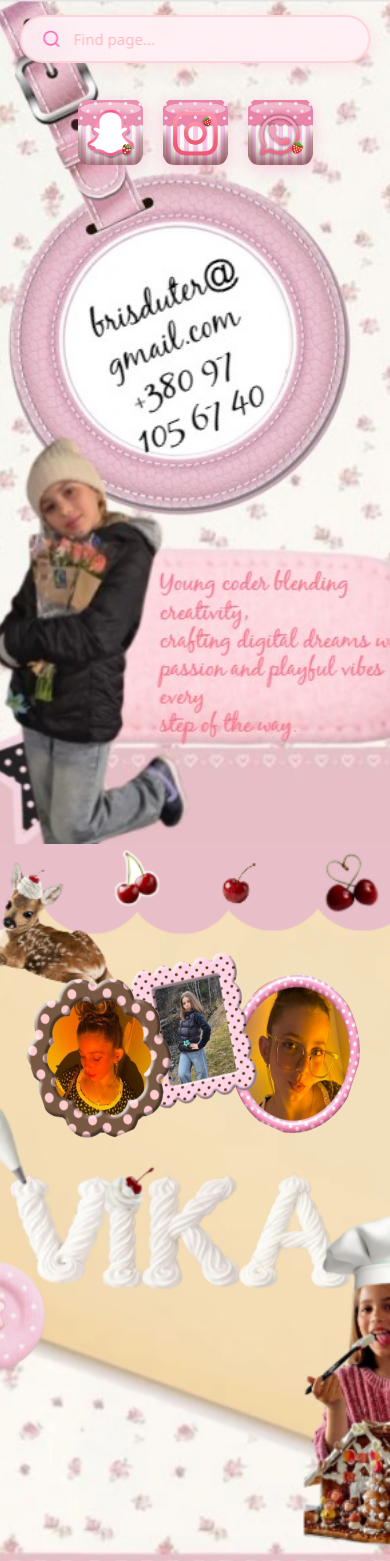
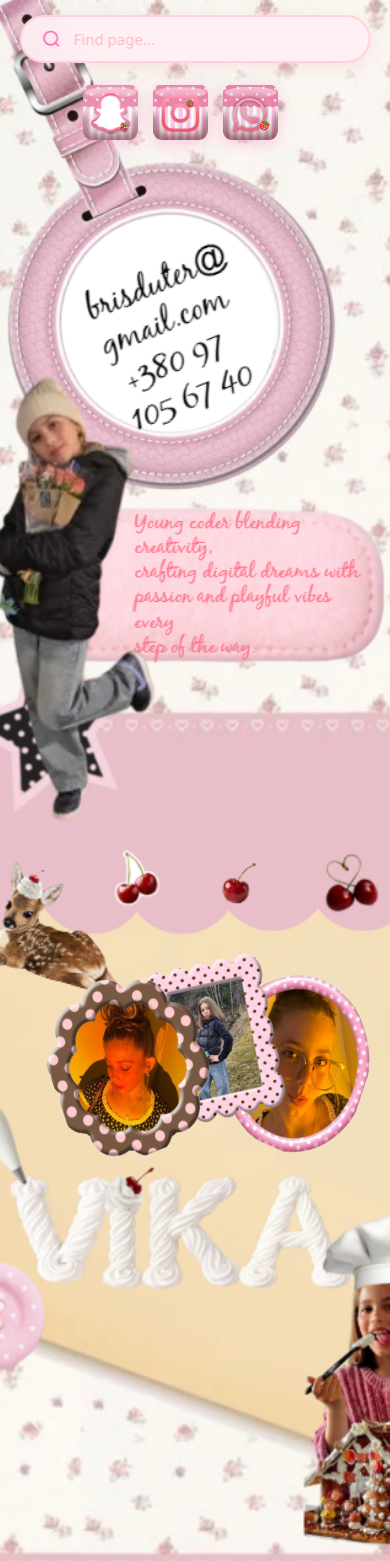
Before and after one commit to Vika09090913/vika-portfolio, a React (Create React App) app: page / in a window 390 px wide. Shown: the top 1561 px of the page. Built offline with nearby package versions, Linux system fonts and the light colour scheme.

Commit message:
Mobile: smaller icons higher/right, bigger photos right

```diff
--- a/src/App.css
+++ b/src/App.css
@@ -1028,25 +1028,26 @@ html {
     z-index: 1000 !important;
   }
 
-  /* Іконки соцмереж в РЯДОК на першому екрані */
+  /* Іконки соцмереж в РЯДОК на першому екрані - менші, вище, правіше */
   .home-part-1 .social-icons-container {
     position: absolute !important;
-    top: 100px !important;
+    top: 85px !important; /* Вище (було 100px) */
     left: 0 !important;
     width: 100% !important;
     height: auto !important;
     display: flex !important;
     justify-content: center !important;
     align-items: center !important;
-    gap: 20px !important;
+    gap: 15px !important; /* Менший відступ */
+    padding-right: 30px !important; /* Зсув вправо */
     z-index: 50 !important;
     pointer-events: none !important;
   }
 
   .home-part-1 .social-icon {
     position: static !important;
-    width: 65px !important;
-    height: 65px !important;
+    width: 55px !important; /* Менші (було 65px) */
+    height: 55px !important;
     transform: none !important;
     pointer-events: auto !important;
   }
@@ -1072,26 +1073,26 @@ html {
     z-index: 10;
   }
 
-  /* Фото з обличчями БІЛЬШІ */
+  /* Фото з обличчями БІЛЬШІ та ПРАВІШЕ */
   .my-photo { width: auto !important; height: auto !important; }
   .photo-left {
-    width: 160px !important;
-    height: 180px !important;
+    width: 180px !important; /* Ширша (було 160px) */
+    height: 200px !important;
     top: 15% !important;
-    left: 5% !important;
+    left: 10% !important; /* Правіше (було 5%) */
   }
   .photo-center {
-    width: 150px !important;
-    height: 170px !important;
+    width: 170px !important; /* Ширша (було 150px) */
+    height: 190px !important;
     top: 12% !important;
-    left: 50% !important;
+    left: 55% !important; /* Правіше (було 50%) */
     transform: translateX(-50%) rotate(10deg) !important;
   }
   .photo-right {
-    width: 150px !important;
-    height: 170px !important;
+    width: 170px !important; /* Ширша (було 150px) */
+    height: 190px !important;
     top: 15% !important;
-    right: 5% !important;
+    right: 2% !important; /* Правіше (було 5%) */
     left: auto !important;
   }
 
```
Also changed, not shown: src/images/mobile-home-part1-bg.jpg.
